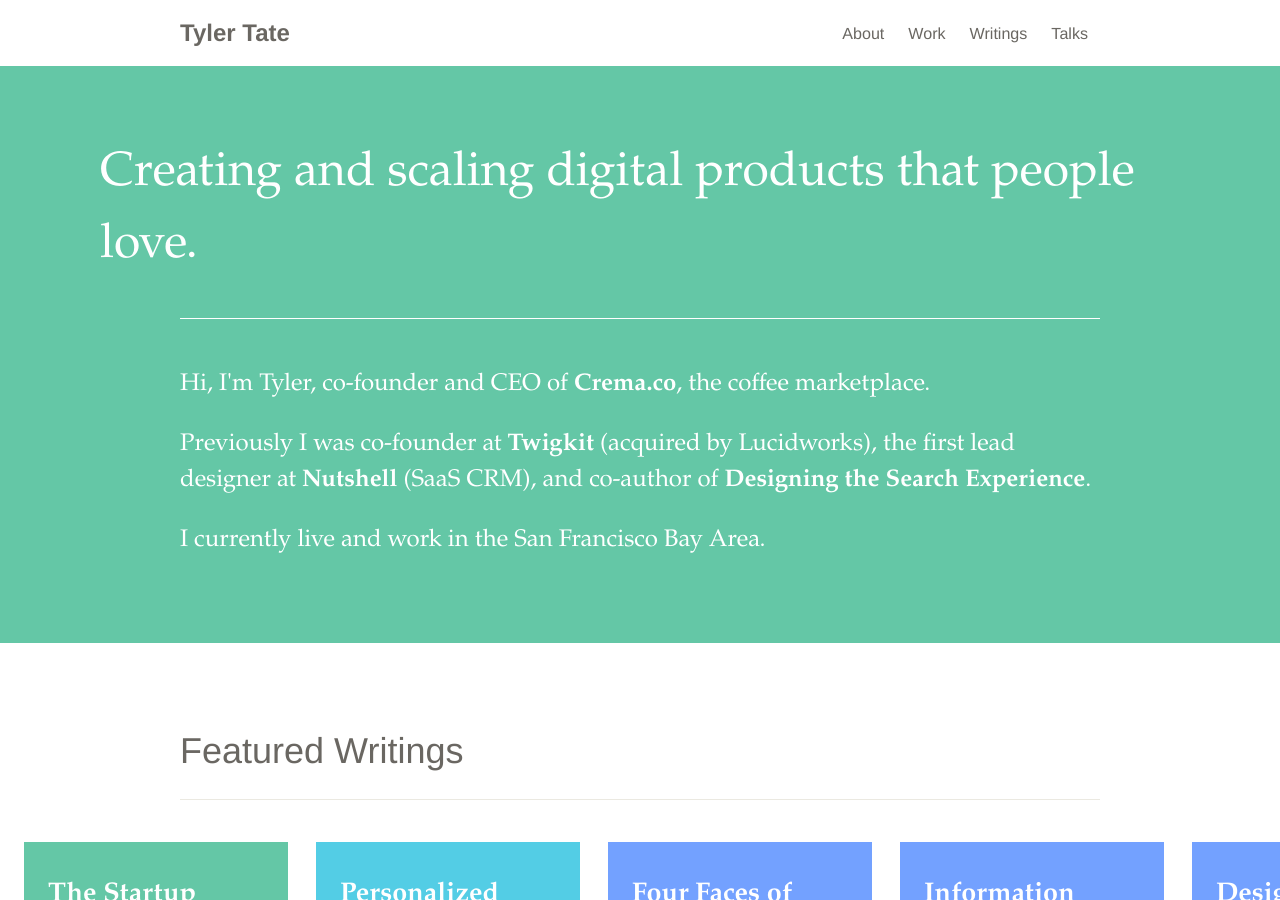
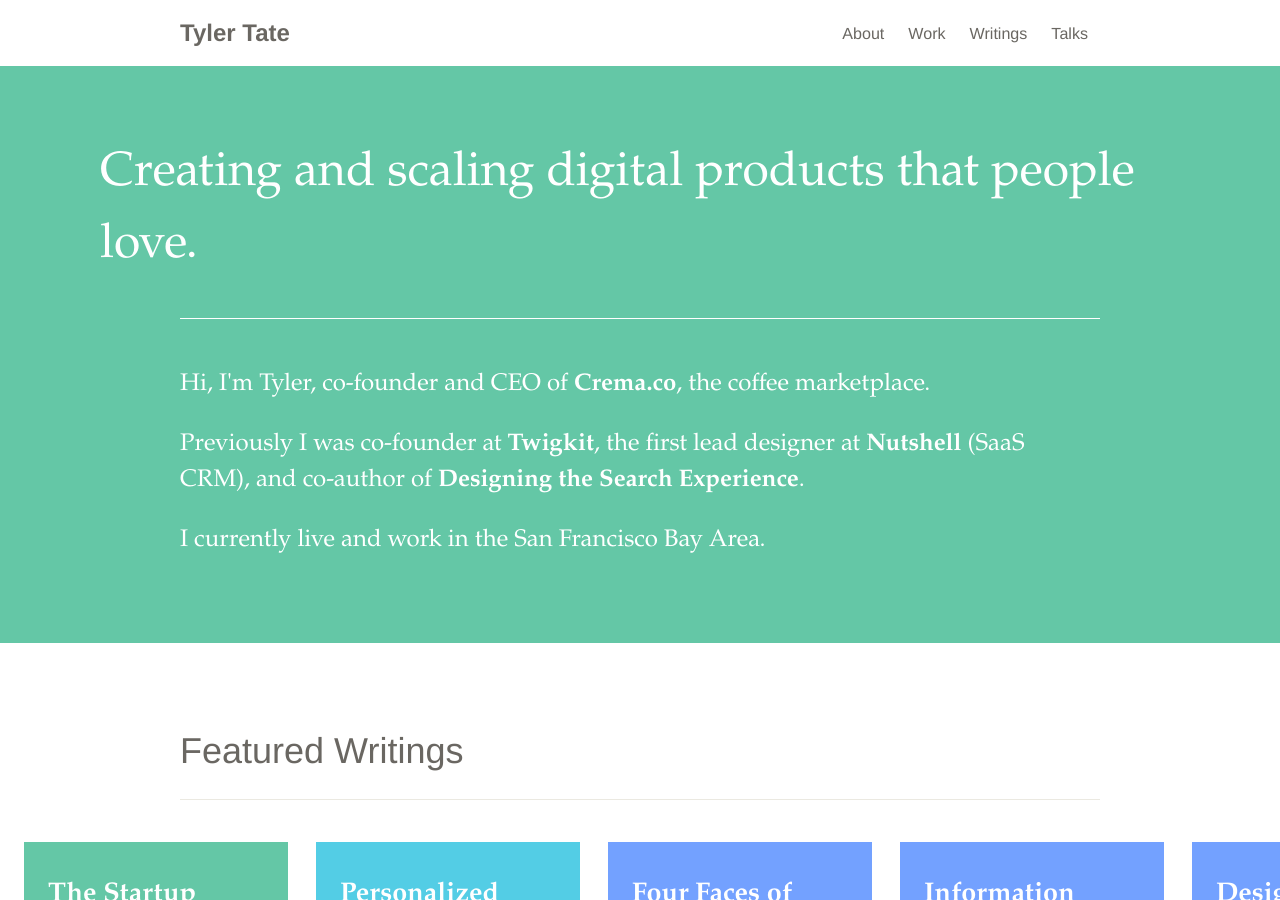
Before and after one commit to SeriouslyInc/tylertate, a Jekyll site: the page built from index.html, in a window 1280 px wide and 900 px high. Built offline with Jekyll 4.4.1, drawn with Linux system fonts in a browser that asks for light colours.

Commit message:
Bio updates.

```diff
--- a/about.html
+++ b/about.html
@@ -21,7 +21,7 @@ bodyId: about
 
 			<p>I'm co-founder and CEO of <a href="https://crema.co">Crema.co</a>, the marketplace that enables coffee drinkers to discover and subscribe to coffees from small-batch roasters.</p>
 
-			<p>Prior to Crema I co-founded <a href="/works/2014/01/01/twigkit-user-interface-components.html">Twigkit</a>, an enterprise search software company based in London (since acquired by Lucidworks). I led the user experience, visual design, and front-end development of Twigkit’s products, as well as consulted with key customers including The Financial Times, Rolls-Royce, Qualcomm, BASF, Thomson-Reuters, Vodafone, Gemalto, and ITV.</p>
+			<p>Prior to Crema I co-founded <a href="/works/2014/01/01/twigkit-user-interface-components.html">Twigkit</a>, an enterprise search software company. I led the user experience, visual design, and front-end development of Twigkit’s products, as well as consulted with key customers including The Financial Times, Rolls-Royce, Qualcomm, BASF, Thomson-Reuters, Vodafone, Gemalto, and ITV.</p>
 
 			<p>Before that I was the first designer at <a href="/works/2011/01/01/nutshell-designing-saas-crm-from-scratch.html">Nutshell</a>, a customer relationship management tool. I led the initial user experience and visual design of the company's web application, iPhone app, and marketing website.</p>
 
--- a/index.html
+++ b/index.html
@@ -8,7 +8,7 @@ bodyId: home
 	<h2 class="hero-heading">Creating and scaling digital products that people love.</h2>
 	<div class="hero-text">
 		<p>Hi, I'm Tyler, co-founder and CEO of <a href="https://Crema.co">Crema.co</a>, the coffee marketplace.</p>
-		<p>Previously I was co-founder at <a href="http://twigkit.com/">Twigkit</a> (acquired by Lucidworks), the first lead designer at <a href="http://nutshell.com/">Nutshell</a> (SaaS CRM), and co-author of <a href="http://designingthesearchexperience.com/">Designing the Search Experience</a>.</p>
+		<p>Previously I was co-founder at <a href="http://twigkit.com/">Twigkit</a>, the first lead designer at <a href="http://nutshell.com/">Nutshell</a> (SaaS CRM), and co-author of <a href="http://designingthesearchexperience.com/">Designing the Search Experience</a>.</p>
 		<p>I currently live and work in the San Francisco Bay Area.</p>
 	</div>
 
```
Also changed, not shown: works/_drafts/2014-01-01-twigkit-user-interface-components.markdown (renamed from works/_posts/2014-01-01-twigkit-user-interface-components.markdown).
